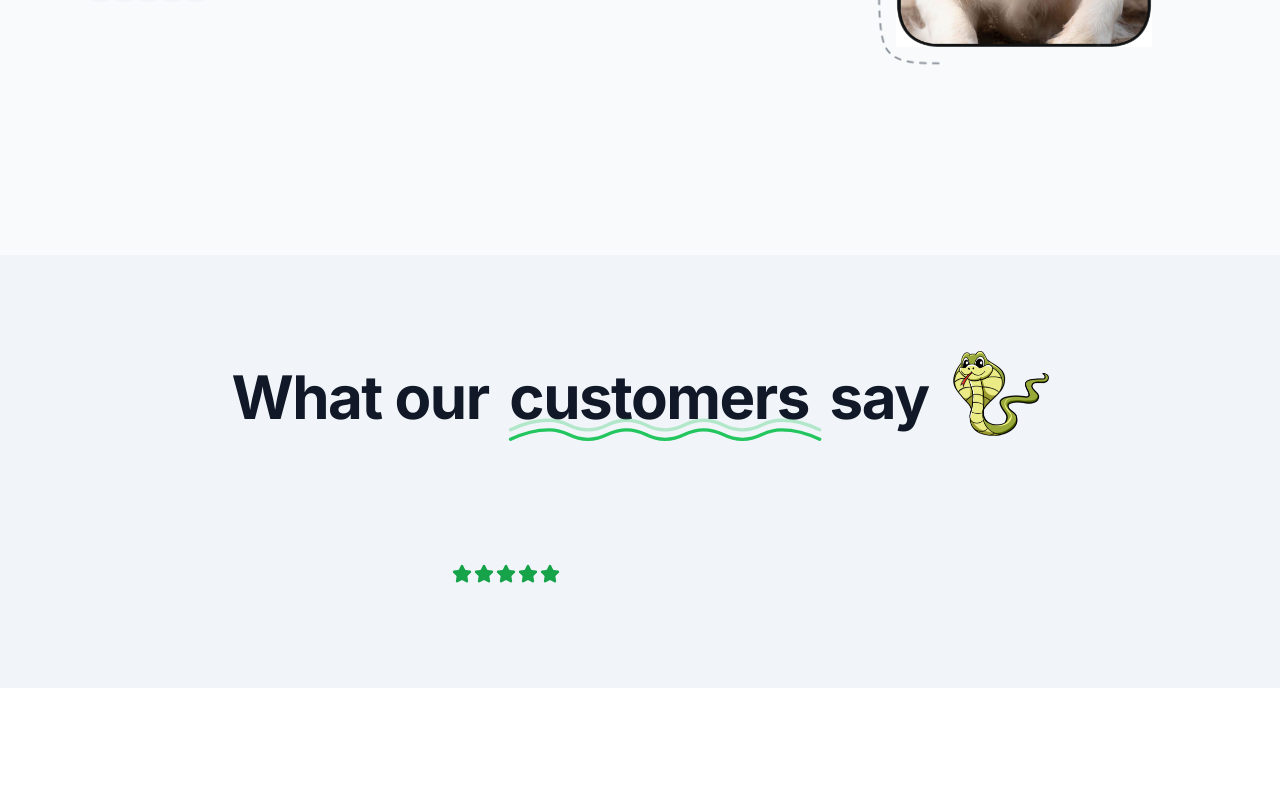
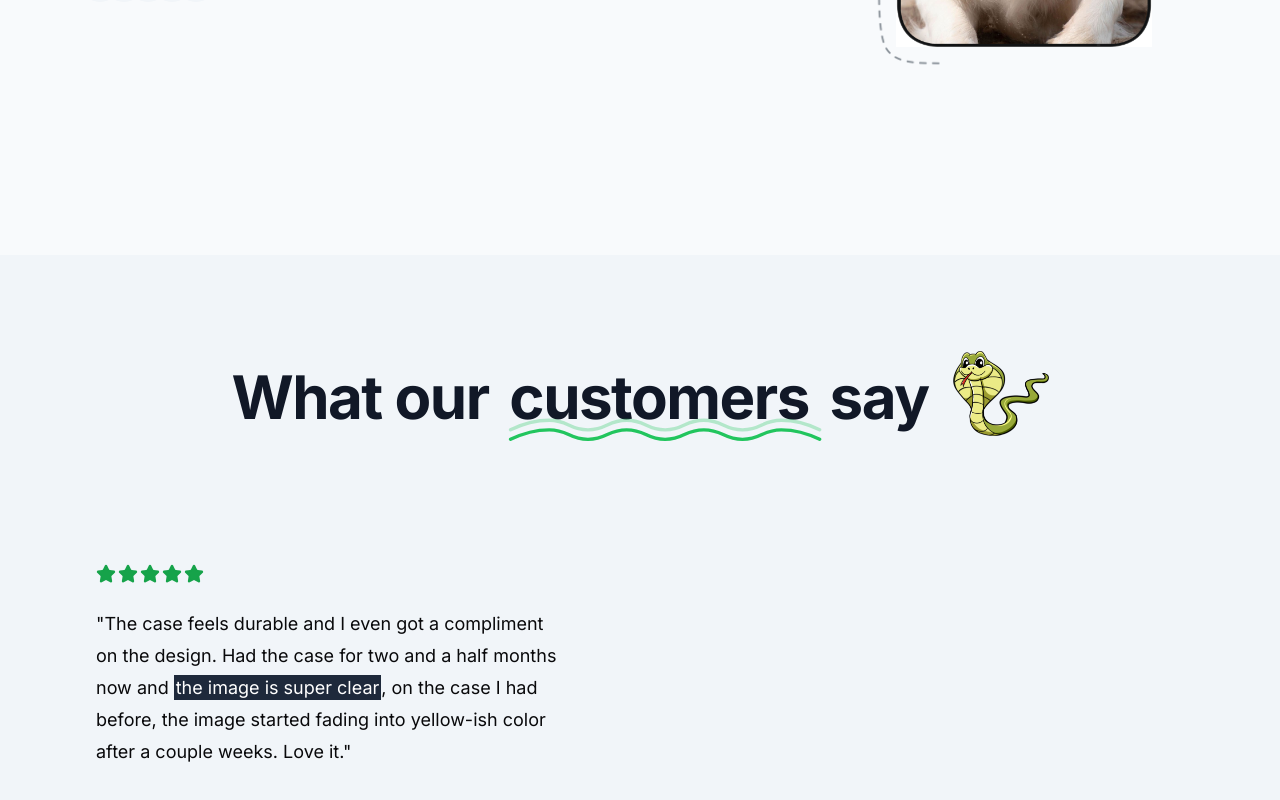
Before and after one commit to KenanRamazanov/CaseCobra, a Next.js app: page / in a window 1280 px wide. Shown: the part 740-1540 px from the top of the page. Before the commit the page ends 1428 px from the top, so only its background shows below. Built offline with nearby package versions, Linux system fonts and the light colour scheme; no server answers.

Commit message:
Editing main page

```diff
--- a/src/app/page.tsx
+++ b/src/app/page.tsx
@@ -131,6 +131,18 @@ export default function Home() {
                 <Star className="h-5 w-5 text-green-600 fill-green-600" />
                 <Star className="h-5 w-5 text-green-600 fill-green-600" />
               </div>
+
+              <div className="text-lg leading-8">
+                  <p>
+                  "The case feels durable and I even got a compliment on the
+                  design. Had the case for two and a half months now and{' '}
+                  <span className='p-0.5 bg-slate-800 text-white'>
+                    the image is super clear
+                  </span>
+                  , on the case I had before, the image started fading into
+                  yellow-ish color after a couple weeks. Love it."
+                  </p>
+              </div>
             </div>
           </div>
         </MaxWidthWrapper>
```
